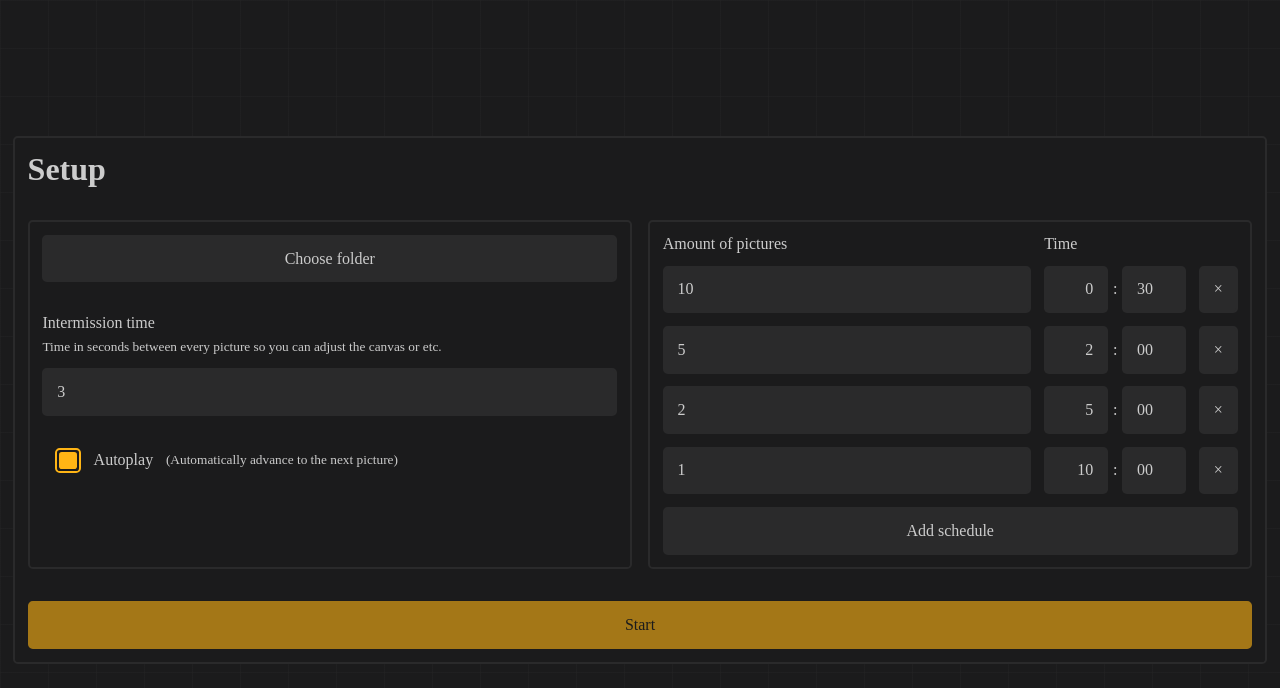
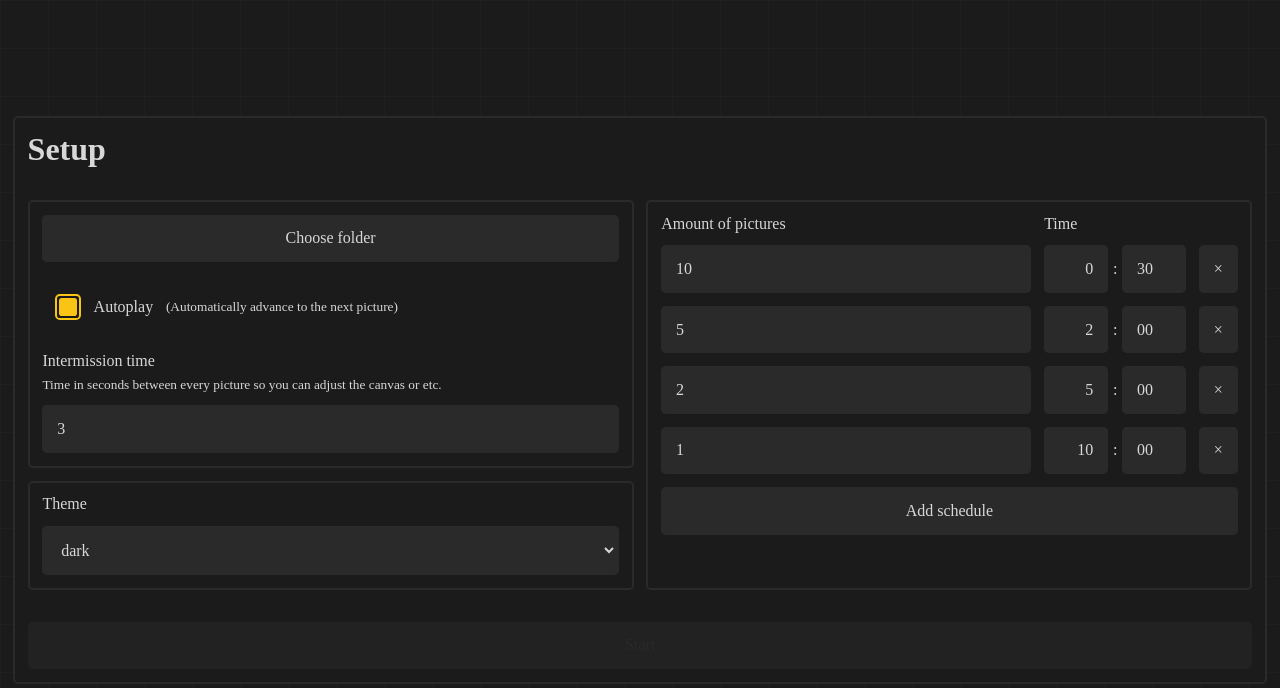
Before and after one commit to gnarlynarley/gesture-drawing, a Svelte app: page / in a window 1280 px wide. Shown: the top 688 px of the page. Built offline with nearby package versions, Linux system fonts and the light colour scheme.

Commit message:
feat: add theme support and adjusted disabled state for intermission time

```diff
--- a/src/app.css
+++ b/src/app.css
@@ -8,20 +8,32 @@
 }
 
 :root {
-  --color-primary: oklab(82.19300000000001% 0.03389 0.16433);
+  --gutter: 0.8em;
+  --spacing: 2em;
+  --border-radius: 0.3em;
+  --font-family: "Merriweather Variable", serif;
+
+  --color-primary: oklab(84.495% 0.0057 0.16972);
+  --color-primary-text: color-mix(in oklab, var(--color-primary), black 80%);
   --color-secondary: oklab(87.51% -0.20622 0.11891);
   --color-background: #1b1b1c;
   --color-accent: color-mix(in oklab, var(--color-background), white 8%);
-  --color-text: #ccc;
-  --gutter: 0.8em;
-  --spacing: 2em;
-  --border-radius: 0.3em;
+  --color-text: #d8d8d8;
+}
+
+:root.is-theme-light {
+  --color-primary: oklab(58.143% 0.04753 0.10292);
+  --color-primary-text: color-mix(in oklab, var(--color-primary), white 80%);
+  --color-secondary: oklab(87.51% -0.20622 0.11891);
+  --color-background: #d3cfcb;
+  --color-accent: color-mix(in oklab, var(--color-background), black 5%);
+  --color-text: #202020;
 }
 
 html {
   background-color: var(--color-background);
   color: var(--color-text);
-  font-family: "Merriweather Variable", serif;
+  font-family: var(--font-family);
   font-size: 100%;
 }
 
@@ -44,12 +56,17 @@ button {
   all: unset;
 }
 
+select,
 input {
   font: inherit;
   color: inherit;
   border: none;
   background: transparent;
   padding: 0;
+}
+
+option {
+  font-family: var(--font-family);
 }
 
 input::-webkit-outer-spin-button,
--- a/src/lib/components/Button.svelte
+++ b/src/lib/components/Button.svelte
@@ -29,6 +29,7 @@
     border-radius: var(--border-radius);
     flex-shrink: 0;
     border: 2px solid var(--color);
+    color: var(--color-text);
 
     :global(svg) {
       display: block;
@@ -36,7 +37,7 @@
 
     &.primary {
       --button-color: var(--color-primary);
-      color: var(--color-background);
+      color: var(--color-primary-text);
     }
 
     &:focus-visible {
@@ -49,7 +50,12 @@
     }
 
     &[disabled] {
-      opacity: 0.6;
+      --button-color: color-mix(
+        in oklab,
+        var(--color-accent),
+        var(--color-background) 50%
+      );
+      color: var(--color-accent);
       cursor: not-allowed;
     }
 
--- a/src/lib/components/Input.svelte
+++ b/src/lib/components/Input.svelte
@@ -6,9 +6,16 @@
     value: number | string;
     label?: string;
     description?: string;
+    disabled?: boolean;
   };
 
-  let { name, value = $bindable(), label, description }: Props = $props();
+  let {
+    name,
+    value = $bindable(),
+    label,
+    description,
+    disabled,
+  }: Props = $props();
 
   const type = $derived.by((): HTMLInputAttributes["type"] => {
     switch (typeof value) {
@@ -24,7 +31,7 @@
 </script>
 
 {#snippet input()}
-  <input {id} bind:value {name} {type} />
+  <input {disabled} {id} bind:value {name} {type} />
 {/snippet}
 
 {#if label}
@@ -50,10 +57,16 @@
   label {
     flex-shrink: 0;
     flex-grow: 1;
+    .wrapper:has(input[disabled]) & {
+      opacity: 0.5;
+    }
   }
 
   .description {
     margin-top: -0.5em;
+    .wrapper:has(input[disabled]) & {
+      opacity: 0.5;
+    }
   }
 
   input {
@@ -63,6 +76,16 @@
     border-radius: var(--border-radius);
     border: 2px solid var(--color-accent);
 
+    &[disabled] {
+      background-color: color-mix(
+        in oklab,
+        var(--color-accent),
+        var(--color-background) 50%
+      );
+      color: var(--color-accent);
+      cursor: not-allowed;
+    }
+
     &:focus {
       border-color: var(--color-primary);
       outline: none;
--- /dev/null
+++ b/src/lib/components/Select.svelte
@@ -0,0 +1,62 @@
+<script lang="ts" generics="T extends string">
+  type Props = {
+    items: T[];
+    value: T;
+    label?: string;
+    description?: string;
+  };
+
+  let { value = $bindable(), items, label, description }: Props = $props();
+  const id = $props.id();
+</script>
+
+{#snippet input()}
+  <select bind:value>
+    {#each items as item}
+      <option value={item}>{item}</option>
+    {/each}
+  </select>
+{/snippet}
+
+{#if label}
+  <div class="wrapper">
+    <label for={id}>{label}</label>
+    {#if description}
+      <p class="description">
+        <small>{description}</small>
+      </p>
+    {/if}
+    {@render input()}
+  </div>
+{:else}
+  {@render input()}
+{/if}
+
+<style>
+  .wrapper {
+    display: grid;
+    gap: var(--gutter);
+  }
+
+  label {
+    flex-shrink: 0;
+    flex-grow: 1;
+  }
+
+  .description {
+    margin-top: -0.5em;
+  }
+
+  select {
+    padding: var(--gutter);
+    background-color: var(--color-accent);
+    width: 100%;
+    border-radius: var(--border-radius);
+    border: 2px solid var(--color-accent);
+
+    &:focus {
+      border-color: var(--color-primary);
+      outline: none;
+    }
+  }
+</style>
--- a/src/lib/stores/setting.svelte.ts
+++ b/src/lib/stores/setting.svelte.ts
@@ -31,12 +31,15 @@ const SCHEDULES_DEFAULT: Schedule[] = [
 
 type SettingsState = v.InferOutput<typeof settingsStateSchema>;
 
+export const themes = ["dark" as const, "light" as const];
+
 const settingsStateSchema = v.object({
   directory: v.union([v.instance(FileSystemDirectoryHandle), v.null()]),
-  schedules: v.optional(v.array(scheduleSchema), SCHEDULES_DEFAULT),
-  intermissionTime: v.optional(v.number(), INTERMISSION_TIME_DEFAULT),
-  autoPlay: v.optional(v.boolean(), true),
-  sound: v.optional(v.boolean(), true),
+  schedules: v.fallback(v.array(scheduleSchema), SCHEDULES_DEFAULT),
+  intermissionTime: v.fallback(v.number(), INTERMISSION_TIME_DEFAULT),
+  autoPlay: v.fallback(v.boolean(), true),
+  sound: v.fallback(v.boolean(), true),
+  theme: v.fallback(v.picklist(themes), "dark"),
 });
 
 export const settings = writable<SettingsState>({
@@ -45,6 +48,7 @@ export const settings = writable<SettingsState>({
   autoPlay: true,
   intermissionTime: INTERMISSION_TIME_DEFAULT,
   sound: true,
+  theme: "dark",
 });
 
 export const pendingSettings = localforage
@@ -58,4 +62,9 @@ export const pendingSettings = localforage
 
 settings.subscribe((value) => {
   localforage.setItem(SETTINGS_KEY, value);
+
+  for (const theme of themes) {
+    document.documentElement.classList.remove(`is-theme-${theme}`);
+  }
+  document.documentElement.classList.add(`is-theme-${value.theme}`);
 });
--- a/src/lib/views/Setup.svelte
+++ b/src/lib/views/Setup.svelte
@@ -4,9 +4,10 @@
   import Checkbox from "$lib/components/Checkbox.svelte";
   import DragList from "$lib/components/DragList.svelte";
   import Input from "$lib/components/Input.svelte";
+  import Select from "$lib/components/Select.svelte";
   import TimeInput from "$lib/components/TimeInput.svelte";
   import { chooseDirectory } from "$lib/stores/directory.svelte";
-  import { settings } from "$lib/stores/setting.svelte";
+  import { settings, themes } from "$lib/stores/setting.svelte";
   import createId from "$lib/utils/createId";
   import type { Schedule } from "$lib/utils/schedule";
   import { blur } from "svelte/transition";
@@ -45,6 +46,7 @@
     <h1>Setup</h1>
 
     <div class="options">
+      <div class="stack">
         <Box xl>
           <Button onclick={chooseDirectory}>
             {#if canStart}
@@ -54,18 +56,19 @@
             {/if}
           </Button>
 
+          <Checkbox
+            label="Autoplay"
+            name="autoplay"
+            description="Automatically advance to the next picture"
+            bind:checked={$settings.autoPlay}
+          />
+
           <Input
             label="Intermission time"
             name="intermissiontime"
             description="Time in seconds between every picture so you can adjust the canvas or etc."
             bind:value={$settings.intermissionTime}
-        />
-
-        <Checkbox
-          label="Autoplay"
-          name="autoplay"
-          description="Automatically advance to the next picture"
-          bind:checked={$settings.autoPlay}
+            disabled={!$settings.autoPlay}
           />
 
           <!-- <Checkbox
@@ -74,6 +77,11 @@
             bind:checked={$settings.sound}
           /> -->
         </Box>
+
+        <Box>
+          <Select label="Theme" bind:value={$settings.theme} items={themes} />
+        </Box>
+      </div>
 
       <Box>
         {#if $settings.schedules.length > 0}
@@ -122,9 +130,14 @@
     container-type: inline-size;
   }
 
+  .stack {
+    display: grid;
+    gap: var(--gutter);
+  }
+
   .options {
     display: grid;
-    gap: 1em;
+    gap: var(--gutter);
 
     @container (width > 1000px) {
       grid-template-columns: repeat(2, 1fr);
```
Lines whose indentation alone changed are shown as unchanged.
